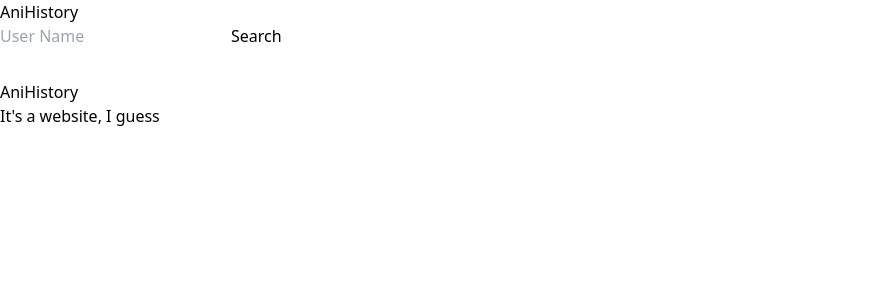
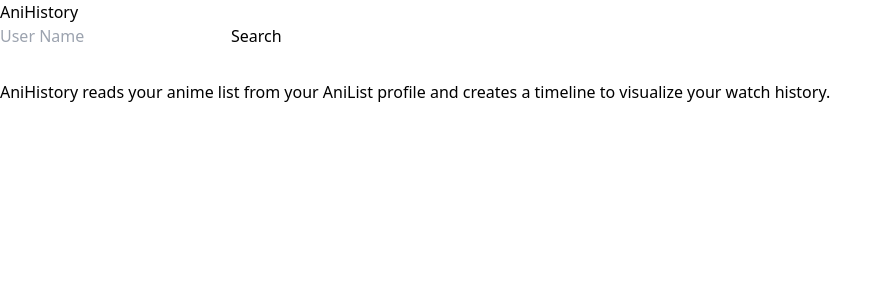
Before and after one commit to tabratton/anihistory-ui-vue, a Vue app: page / in a window 1280 px wide. Shown: the top 300 px of the page, without its empty margins (0-893 px from the left). Built offline with nearby package versions, Linux system fonts and the light colour scheme.

Commit message:
fix things

```diff
--- a/src/App.vue
+++ b/src/App.vue
@@ -1,7 +1,7 @@
 <template>
   <div id="app" class="main">
     <div class="nav w-full bg-elevation-1 px-4 flex items-center justify-between flex-wrap">
-      <router-link class="font-mono italic text-white-o-87" to="/">{{ $t ('projectName') }}</router-link>
+      <router-link class="font-mono italic text-white-o-87 text-lg" to="/">{{ $t ('projectName') }}</router-link>
       <section class="flex flex-no-wrap items-center h-full">
         <input
           type="text"
--- a/src/locales/en.json
+++ b/src/locales/en.json
@@ -1,6 +1,6 @@
 {
   "projectName": "AniHistory",
-  "subtitle": "It's a website, I guess",
+  "subtitle": "AniHistory reads your anime list from your <a class='text-orange-600' href='https://anilist.co' target='_blank'>AniList</a> profile and creates a timeline to visualize your watch history.",
   "update": "Update User",
   "navigationBar": {
     "username": "User Name",
@@ -24,7 +24,7 @@
     "loading_disclaimer": "It'll take a few seconds to load all your data, depending on how large your list is",
     "not_found": "User or list not found.",
     "unavail": "Service Unavailable",
-    "update_directions": "Press update button below to add user",
+    "update_directions": "Press the update button below to add user",
     "invalid_date": "{name} (Start: {start}, End: {end})",
     "date_range": "Invalid date range(s)",
     "anilist_instructions": "Click here to go to your list on anilist"
--- a/src/views/Home.vue
+++ b/src/views/Home.vue
@@ -1,7 +1,6 @@
 <template>
   <div class="h-screen flex flex-col items-center justify-center">
-    <h4 class="text-center text-white-o-87">{{ $t('projectName') }}</h4>
-    <p class="text-center text-white-o-87 italic text-sm">{{ $t('subtitle') }}</p>
+    <p class="text-center text-white-o-87 text-lg" v-html="$t('subtitle')"></p>
   </div>
 </template>
 
--- a/src/views/UserPage.vue
+++ b/src/views/UserPage.vue
@@ -73,7 +73,7 @@
           message: this.$t('chartLanguage.native')
         }
       ],
-      lang: this.$t('chartLanguage.user'),
+      lang: 'user',
       message: null,
       modalActive: false
     }
```
